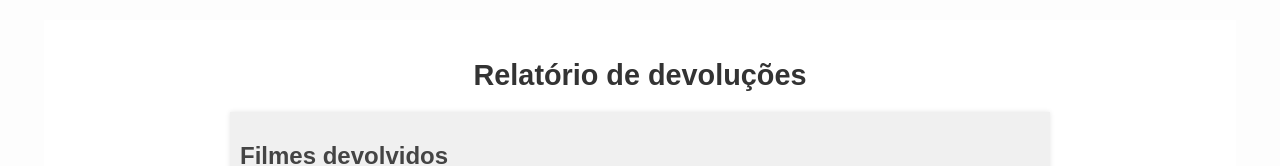
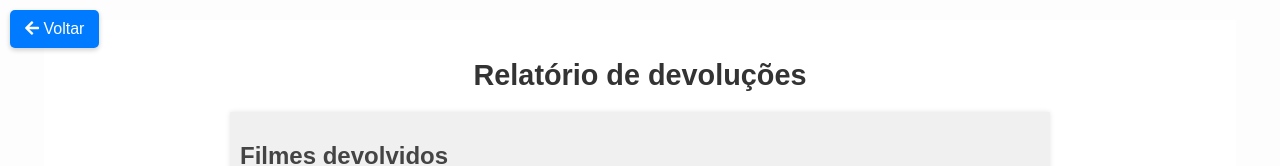
Before and after one commit to w4lking/cinehouse, a React (Vite) app: page /relatorio/devolucao in a window 1280 px wide. Shown: the top 166 px of the page. Built offline with nearby package versions, Linux system fonts and the light colour scheme; no server answers.

Commit message:
Botão de voltar

```diff
--- a/src/screens/GerenciarUsuarios/GerenciarUsuarios.css
+++ b/src/screens/GerenciarUsuarios/GerenciarUsuarios.css
@@ -257,3 +257,22 @@ select {
   background-color: #388e3c;
   transform: scale(1.05);
 }
+
+.back-button-gerenciar {
+  position: fixed; /* Fixa o botão na posição especificada, independentemente do scroll */
+  top: 10px; /* Ajusta a distância do botão em relação ao topo */
+  left: 10px; /* Ajusta a distância do botão em relação ao lado esquerdo */
+  padding: 10px 15px; /* Ajusta o tamanho interno do botão */
+  background-color: #007bff; /* Cor de fundo */
+  color: white; /* Cor do texto */
+  border: none; /* Remove a borda padrão */
+  border-radius: 5px; /* Arredonda os cantos do botão */
+  cursor: pointer; /* Muda o cursor ao passar o mouse */
+  font-size: 16px; /* Ajusta o tamanho da fonte */
+  box-shadow: 0 2px 5px rgba(0, 0, 0, 0.2); /* Adiciona uma sombra sutil */
+  transition: background-color 0.3s ease; /* Suaviza a transição da cor */
+}
+
+.back-button-gerenciar:hover {
+  background-color: #0056b3; /* Muda a cor de fundo ao passar o mouse */
+}
--- a/src/screens/GerenciarUsuarios/GerenciarUsuarios.jsx
+++ b/src/screens/GerenciarUsuarios/GerenciarUsuarios.jsx
@@ -42,8 +42,8 @@ const handleDeleteClick = async (idUsuario) => {
 };
 
 function GerenciarUsuarios() {
-  const [usuarios, setUsuarios] = useState([]);
-  const [searchTerm, setSearchTerm] = useState("");
+  const [usuarios, setUsuarios] = useState([]); // Lista de usuários
+  const [searchTerm, setSearchTerm] = useState(""); // Controle da busca
   const [showPopup, setShowPopup] = useState(false); // Controle do popup
   const [selectedUsuario, setSelectedUsuario] = useState(null); // Dados do usuário selecionado para editar
   const [showFuncionarioPopup, setShowFuncionarioPopup] = useState(false); // Controla o pop-up para adicionar funcionário
@@ -53,7 +53,7 @@ function GerenciarUsuarios() {
     salario: "",
   }); // Armazena os dados do funcionário
 
-  // Estados
+  // Estados para o pop-up de alterar funcionário
   const [isEditFuncionarioOpen, setIsEditFuncionarioOpen] = useState(false);
   const [selectedFuncionario, setSelectedFuncionario] = useState(null);
   const [cargo, setCargo] = useState("");
@@ -177,9 +177,7 @@ function GerenciarUsuarios() {
     setShowPopup(true); // Abre o popup de edição
   };
 
-  const handleSaveAlteracaoFuncionario = async (e) => {
-    e.preventDefault();
-
+  const handleSaveAlteracaoFuncionario = async () => {
     if (!selectedFuncionario) {
       alert("Nenhum usuário selecionado.");
       return;
@@ -204,7 +202,6 @@ function GerenciarUsuarios() {
       );
 
       console.log("Resposta da API:", response); // Log da resposta da API
-
       if (
         response &&
         (response.status === "ok" || response.status === "success")
@@ -217,7 +214,6 @@ function GerenciarUsuarios() {
               : usuario
           )
         );
-
         setIsEditFuncionarioOpen(false); // Fecha o popup após salvar
       } else {
         alert(
@@ -296,6 +292,13 @@ function GerenciarUsuarios() {
   return (
     <div className="gerenciar-usuarios-container">
       <h1>GERENCIAR USUÁRIOS</h1>
+
+      <button
+        className="back-button-gerenciar"
+        onClick={() => window.history.back()}
+      >
+        <i className="fas fa-arrow-left"></i> Voltar
+      </button>
 
       {/* Barra de pesquisa */}
       <div className="search-bar-usuario">
--- a/src/screens/Relatorios/AluguelEVenda/Relatorio.css
+++ b/src/screens/Relatorios/AluguelEVenda/Relatorio.css
@@ -119,3 +119,22 @@
   margin: 0;
   font-size: 1.5rem;
 }
+
+.back-button-relatorio {
+  position: fixed; /* Fixa o botão na posição especificada, independentemente do scroll */
+  top: 10px; /* Ajusta a distância do botão em relação ao topo */
+  left: 10px; /* Ajusta a distância do botão em relação ao lado esquerdo */
+  padding: 10px 15px; /* Ajusta o tamanho interno do botão */
+  background-color: #007bff; /* Cor de fundo */
+  color: white; /* Cor do texto */
+  border: none; /* Remove a borda padrão */
+  border-radius: 5px; /* Arredonda os cantos do botão */
+  cursor: pointer; /* Muda o cursor ao passar o mouse */
+  font-size: 16px; /* Ajusta o tamanho da fonte */
+  box-shadow: 0 2px 5px rgba(0, 0, 0, 0.2); /* Adiciona uma sombra sutil */
+  transition: background-color 0.3s ease; /* Suaviza a transição da cor */
+}
+
+.back-button-relatorio:hover {
+  background-color: #0056b3; /* Muda a cor de fundo ao passar o mouse */
+}
--- a/src/screens/Relatorios/AluguelEVenda/Relatorio.jsx
+++ b/src/screens/Relatorios/AluguelEVenda/Relatorio.jsx
@@ -43,6 +43,12 @@ function Relatorio() {
   return (
     <div className="relatorio-container">
       <h1>Relatório de aluguéis e vendas</h1>
+      <button
+        className="back-button-relatorio"
+        onClick={() => window.history.back()}
+      >
+        <i className="fas fa-arrow-left"></i> Voltar
+      </button>
       <div className="relatorio-tabelas">
         {/* Tabela de filmes mais vendidos */}
         <div className="tabela">
--- a/src/screens/Relatorios/Devolucoes/Relatorio.css
+++ b/src/screens/Relatorios/Devolucoes/Relatorio.css
@@ -1,4 +1,3 @@
-
 .relatorio-container {
   width: 90%;
   margin: 20px auto;
@@ -42,11 +41,12 @@
 }
 
 .tabela table thead {
-    background-color: #007BFF;
+  background-color: #007bff;
   color: #fff;
 }
 
-  .tabela table th, .tabela table td {
+.tabela table th,
+.tabela table td {
   padding: 8px;
   text-align: left;
   border: 1px solid #ddd;
@@ -101,3 +101,22 @@
   margin: 0;
   font-size: 1.5rem;
 }
+
+.back-button-relatorio-dev {
+  position: fixed; /* Fixa o botão na posição especificada, independentemente do scroll */
+  top: 10px; /* Ajusta a distância do botão em relação ao topo */
+  left: 10px; /* Ajusta a distância do botão em relação ao lado esquerdo */
+  padding: 10px 15px; /* Ajusta o tamanho interno do botão */
+  background-color: #007bff; /* Cor de fundo */
+  color: white; /* Cor do texto */
+  border: none; /* Remove a borda padrão */
+  border-radius: 5px; /* Arredonda os cantos do botão */
+  cursor: pointer; /* Muda o cursor ao passar o mouse */
+  font-size: 16px; /* Ajusta o tamanho da fonte */
+  box-shadow: 0 2px 5px rgba(0, 0, 0, 0.2); /* Adiciona uma sombra sutil */
+  transition: background-color 0.3s ease; /* Suaviza a transição da cor */
+}
+
+.back-button-relatorio-dev:hover {
+  background-color: #0056b3; /* Muda a cor de fundo ao passar o mouse */
+}
--- a/src/screens/Relatorios/Devolucoes/Relatorio.jsx
+++ b/src/screens/Relatorios/Devolucoes/Relatorio.jsx
@@ -30,6 +30,12 @@ function RelatorioDevolucao() {
   return (
     <div className="relatorio-container">
       <h1>Relatório de devoluções</h1>
+      <button
+        className="back-button-relatorio-dev"
+        onClick={() => window.history.back()}
+      >
+        <i className="fas fa-arrow-left"></i> Voltar
+      </button>
       <div className="relatorio-tabelas">
         <div className="tabela">
           <h2>Filmes devolvidos</h2>
```
Also changed, not shown: src/screens/Navigation/navigation.css (+18 -21 lines). Lines whose indentation alone changed are shown as unchanged.
